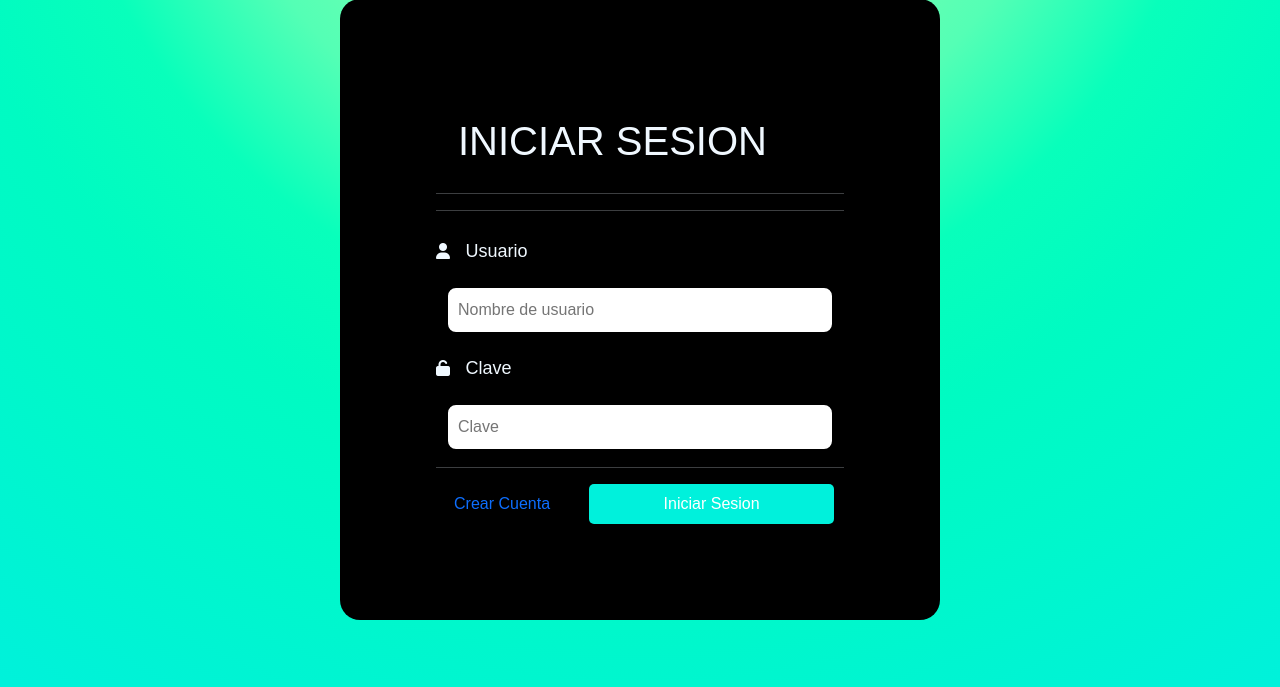
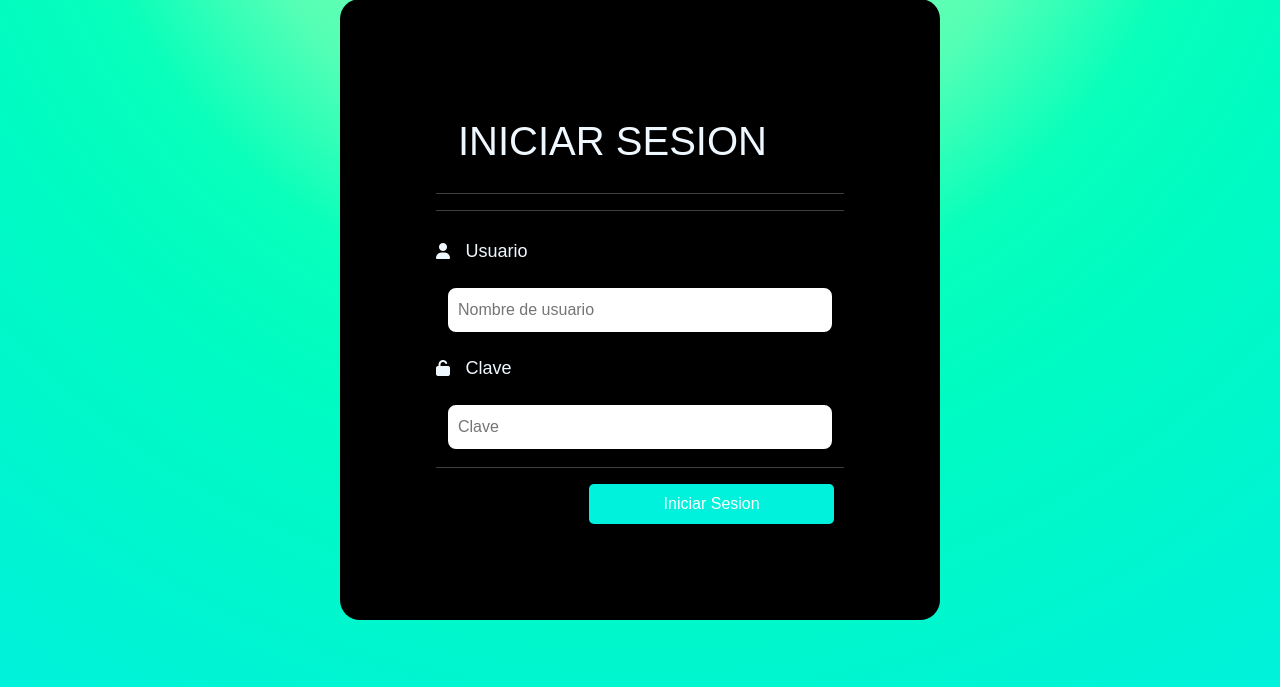
Before and after one commit to santiago2904/crazyvape, a PHP site: page /login2.php in a window 1280 px wide. Shown: the part 91-778 px from the top of the page. Run offline with PHP 8.4, Linux system fonts and the light colour scheme.

Commit message:
se borro el boton "crear cuenta"

```diff
--- a/login2.php
+++ b/login2.php
@@ -36,7 +36,6 @@
         <input type="password" name="Clave" placeholder="Clave">
         <hr>
         <button type="submit">Iniciar Sesion</button>
-        <a href="CrearCuenta.php">Crear Cuenta</a>
     </form>
 </body>
 </html>
```
